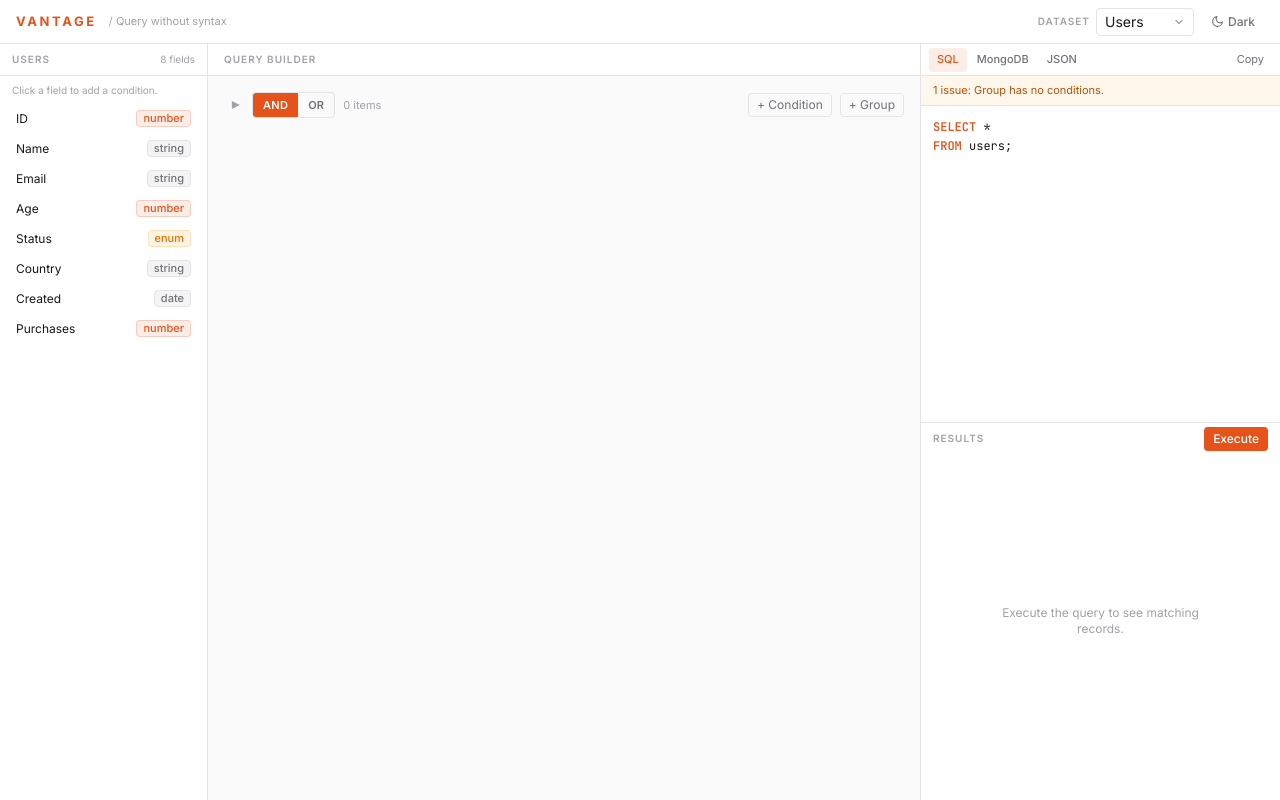
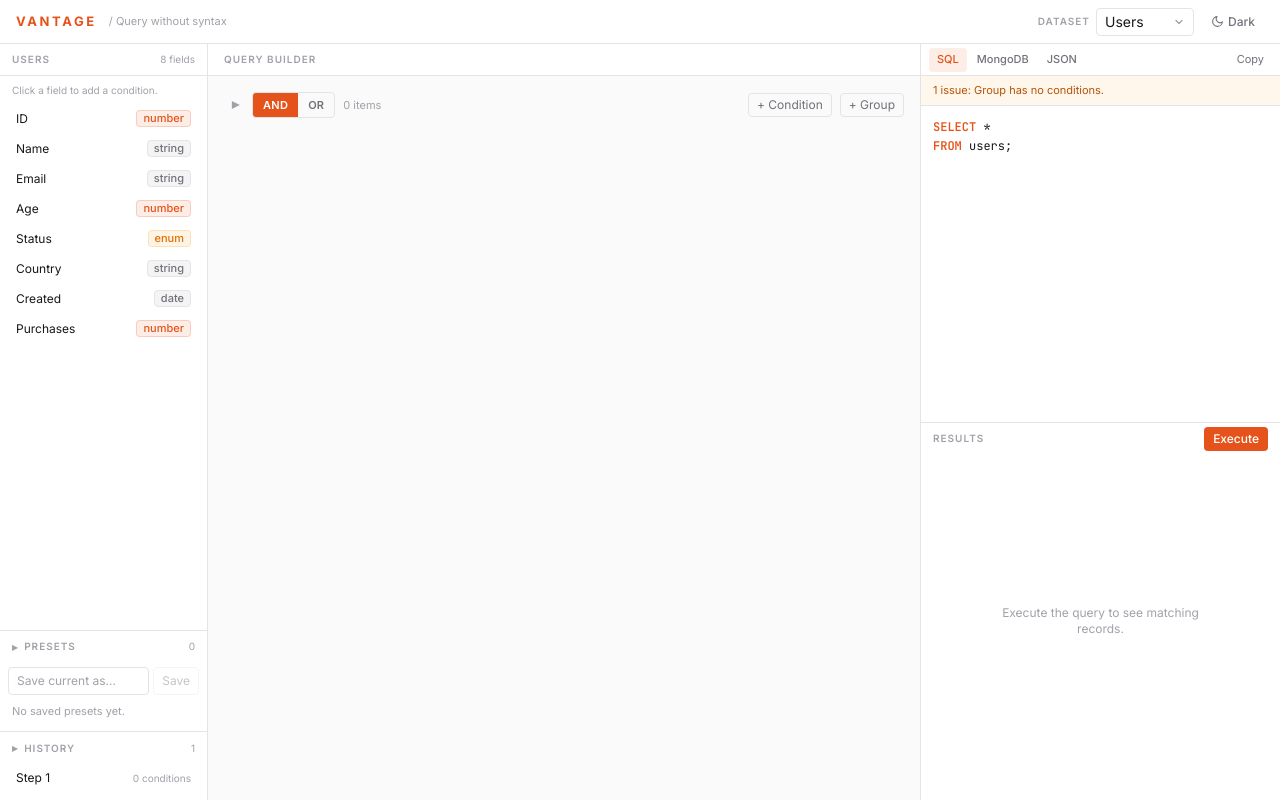
Before and after one commit to Debs-D/vantage, a Next.js app: page / in a window 1280 px wide. Both pictures are taken after a click on the button "Collapse group". Built offline with nearby package versions, Linux system fonts and the light colour scheme.

Commit message:
feat: add presets, history, and builder toolbar

```diff
--- /dev/null
+++ b/components/builder/BuilderToolbar.tsx
@@ -0,0 +1,68 @@
+"use client";
+
+import { useQueryStore } from "@/lib/store/query-store";
+import { countConditions } from "@/lib/query/tree";
+
+export function BuilderToolbar() {
+  const tree = useQueryStore((s) => s.tree);
+  const canUndo = useQueryStore((s) => s.history.length > 0);
+  const canRedo = useQueryStore((s) => s.future.length > 0);
+  const undo = useQueryStore((s) => s.undo);
+  const redo = useQueryStore((s) => s.redo);
+  const clear = useQueryStore((s) => s.clear);
+
+  const conditions = countConditions(tree);
+
+  return (
+    <div className="flex items-center gap-3">
+      <span
+        className="text-[10px] font-semibold uppercase tracking-widest"
+        style={{ color: "var(--text-muted)" }}
+      >
+        Query Builder
+      </span>
+      <span className="text-[11px]" style={{ color: "var(--text-muted)" }}>
+        {conditions} condition{conditions === 1 ? "" : "s"}
+      </span>
+
+      <div className="flex-1" />
+
+      <ToolbarButton onClick={undo} disabled={!canUndo} title="Undo (Ctrl+Z)">
+        Undo
+      </ToolbarButton>
+      <ToolbarButton onClick={redo} disabled={!canRedo} title="Redo (Ctrl+Shift+Z)">
+        Redo
+      </ToolbarButton>
+      <ToolbarButton onClick={clear} disabled={tree.children.length === 0} title="Clear all conditions">
+        Clear
+      </ToolbarButton>
+    </div>
+  );
+}
+
+function ToolbarButton({
+  onClick,
+  disabled,
+  title,
+  children,
+}: {
+  onClick: () => void;
+  disabled?: boolean;
+  title?: string;
+  children: React.ReactNode;
+}) {
+  return (
+    <button
+      type="button"
+      onClick={onClick}
+      disabled={disabled}
+      title={title}
+      className="px-2 h-6 rounded text-[11px] text-[var(--text-secondary)]
+        hover:bg-[var(--surface-raised)] hover:text-[var(--text)] transition-colors
+        disabled:opacity-30 disabled:cursor-not-allowed
+        focus-visible:outline-none focus-visible:ring-2 focus-visible:ring-coral/40"
+    >
+      {children}
+    </button>
+  );
+}
--- /dev/null
+++ b/components/layout/CollapsibleSection.tsx
@@ -0,0 +1,53 @@
+"use client";
+
+import { ReactNode, useState } from "react";
+
+// A titled, collapsible block used for the secondary sidebar sections (presets,
+// history). The schema browser stays always-open as the primary section.
+export function CollapsibleSection({
+  title,
+  count,
+  defaultOpen = true,
+  children,
+}: {
+  title: string;
+  count?: number;
+  defaultOpen?: boolean;
+  children: ReactNode;
+}) {
+  const [open, setOpen] = useState(defaultOpen);
+
+  return (
+    <div className="border-t shrink-0" style={{ borderColor: "var(--border)" }}>
+      <button
+        type="button"
+        onClick={() => setOpen((v) => !v)}
+        aria-expanded={open}
+        className="w-full h-8 px-3 flex items-center justify-between
+          hover:bg-[var(--surface-raised)] transition-colors
+          focus-visible:outline-none focus-visible:ring-2 focus-visible:ring-coral/40"
+      >
+        <span className="flex items-center gap-1.5">
+          <span
+            className="inline-block text-[8px] transition-transform"
+            style={{ transform: open ? "none" : "rotate(-90deg)", color: "var(--text-muted)" }}
+          >
+            ▶
+          </span>
+          <span
+            className="text-[10px] font-semibold uppercase tracking-widest"
+            style={{ color: "var(--text-muted)" }}
+          >
+            {title}
+          </span>
+        </span>
+        {count !== undefined && (
+          <span className="text-[10px]" style={{ color: "var(--text-muted)" }}>
+            {count}
+          </span>
+        )}
+      </button>
+      {open && <div className="max-h-44 overflow-y-auto px-2 pb-2">{children}</div>}
+    </div>
+  );
+}
--- /dev/null
+++ b/components/layout/HistorySection.tsx
@@ -0,0 +1,49 @@
+"use client";
+
+import { CollapsibleSection } from "./CollapsibleSection";
+import { useQueryStore } from "@/lib/store/query-store";
+import { countConditions } from "@/lib/query/tree";
+
+// Lists the undo snapshots (most recent first). Clicking one restores it as the
+// current query — itself an undoable edit, since restore routes through commit.
+export function HistorySection() {
+  const history = useQueryStore((s) => s.history);
+  const restore = useQueryStore((s) => s.restore);
+
+  // Newest first; index back into the original array for the restore call.
+  const entries = history.map((tree, i) => ({ tree, i })).reverse();
+
+  return (
+    <CollapsibleSection title="History" count={history.length}>
+      {history.length === 0 ? (
+        <p className="text-[11px] px-1 py-1" style={{ color: "var(--text-muted)" }}>
+          Edits you make will be listed here.
+        </p>
+      ) : (
+        <ul className="flex flex-col gap-0.5">
+          {entries.map(({ tree, i }) => {
+            const conditions = countConditions(tree);
+            return (
+              <li key={i}>
+                <button
+                  type="button"
+                  onClick={() => restore(tree)}
+                  className="w-full flex items-center justify-between gap-2 px-2 h-7 rounded text-left
+                    hover:bg-[var(--surface-raised)] transition-colors
+                    focus-visible:outline-none focus-visible:ring-2 focus-visible:ring-coral/40"
+                >
+                  <span className="text-xs" style={{ color: "var(--text)" }}>
+                    Step {i + 1}
+                  </span>
+                  <span className="text-[10px]" style={{ color: "var(--text-muted)" }}>
+                    {conditions} condition{conditions === 1 ? "" : "s"}
+                  </span>
+                </button>
+              </li>
+            );
+          })}
+        </ul>
+      )}
+    </CollapsibleSection>
+  );
+}
--- /dev/null
+++ b/components/layout/PresetsSection.tsx
@@ -0,0 +1,95 @@
+"use client";
+
+import { useState } from "react";
+import { CollapsibleSection } from "./CollapsibleSection";
+import { useQueryStore } from "@/lib/store/query-store";
+import { useMounted } from "@/hooks/use-mounted";
+import { SCHEMAS } from "@/lib/schema/schemas";
+
+export function PresetsSection() {
+  // Presets are restored from localStorage, so they only render after mount to
+  // keep the server and first client render identical.
+  const mounted = useMounted();
+  const presets = useQueryStore((s) => s.presets);
+  const savePreset = useQueryStore((s) => s.savePreset);
+  const loadPreset = useQueryStore((s) => s.loadPreset);
+  const deletePreset = useQueryStore((s) => s.deletePreset);
+
+  const [name, setName] = useState("");
+
+  const save = () => {
+    const trimmed = name.trim();
+    if (!trimmed) return;
+    savePreset(trimmed);
+    setName("");
+  };
+
+  return (
+    <CollapsibleSection title="Presets" count={mounted ? presets.length : undefined}>
+      <form
+        className="flex gap-1 py-1"
+        onSubmit={(e) => {
+          e.preventDefault();
+          save();
+        }}
+      >
+        <input
+          value={name}
+          onChange={(e) => setName(e.target.value)}
+          placeholder="Save current as…"
+          aria-label="Preset name"
+          className="flex-1 min-w-0 h-7 px-2 text-xs rounded border bg-[var(--surface)]
+            text-[var(--text)] placeholder:text-[var(--text-muted)]
+            border-[var(--border)] focus:outline-none focus:ring-1 focus:ring-coral/20 focus:border-coral"
+        />
+        <button
+          type="submit"
+          disabled={!name.trim()}
+          className="px-2 h-7 rounded text-xs border border-[var(--border)] text-[var(--text-secondary)]
+            hover:border-[var(--border-strong)] hover:text-[var(--text)] transition-colors
+            disabled:opacity-40 disabled:cursor-not-allowed"
+        >
+          Save
+        </button>
+      </form>
+
+      {mounted && presets.length === 0 && (
+        <p className="text-[11px] px-1 py-1" style={{ color: "var(--text-muted)" }}>
+          No saved presets yet.
+        </p>
+      )}
+
+      {mounted && (
+        <ul className="flex flex-col gap-0.5">
+          {presets.map((preset) => (
+            <li key={preset.id} className="group flex items-center gap-1">
+              <button
+                type="button"
+                onClick={() => loadPreset(preset.id)}
+                className="flex-1 min-w-0 flex items-center justify-between gap-2 px-2 h-7 rounded text-left
+                  hover:bg-[var(--surface-raised)] transition-colors
+                  focus-visible:outline-none focus-visible:ring-2 focus-visible:ring-coral/40"
+              >
+                <span className="text-xs truncate" style={{ color: "var(--text)" }}>
+                  {preset.name}
+                </span>
+                <span className="text-[10px] shrink-0" style={{ color: "var(--text-muted)" }}>
+                  {SCHEMAS[preset.schemaKey]?.label ?? preset.schemaKey}
+                </span>
+              </button>
+              <button
+                type="button"
+                onClick={() => deletePreset(preset.id)}
+                aria-label={`Delete preset ${preset.name}`}
+                className="shrink-0 w-6 h-6 flex items-center justify-center rounded opacity-0 group-hover:opacity-100
+                  text-[var(--text-muted)] hover:text-red-500 hover:bg-red-500/10 transition-all"
+              >
+                ×
+              </button>
+            </li>
+          ))}
+        </ul>
+      )}
+    </CollapsibleSection>
+  );
+}
--- a/components/layout/SchemaSidebar.tsx
+++ b/components/layout/SchemaSidebar.tsx
@@ -4,6 +4,8 @@ import { Badge } from "@/components/ui";
 import { useQueryStore } from "@/lib/store/query-store";
 import { SCHEMAS } from "@/lib/schema/schemas";
 import { FieldType } from "@/lib/query/types";
+import { PresetsSection } from "./PresetsSection";
+import { HistorySection } from "./HistorySection";
 
 // Each field type gets a stable, low-key badge color so the sidebar doubles as
 // schema documentation at a glance.
@@ -42,7 +44,7 @@ export function SchemaSidebar() {
         </span>
       </div>
 
-      <div className="flex-1 overflow-y-auto p-2">
+      <div className="flex-1 overflow-y-auto p-2 min-h-0">
         <p
           className="px-1 pb-2 text-[10px] leading-tight"
           style={{ color: "var(--text-muted)" }}
@@ -69,6 +71,9 @@ export function SchemaSidebar() {
           ))}
         </ul>
       </div>
+
+      <PresetsSection />
+      <HistorySection />
     </aside>
   );
 }
```
